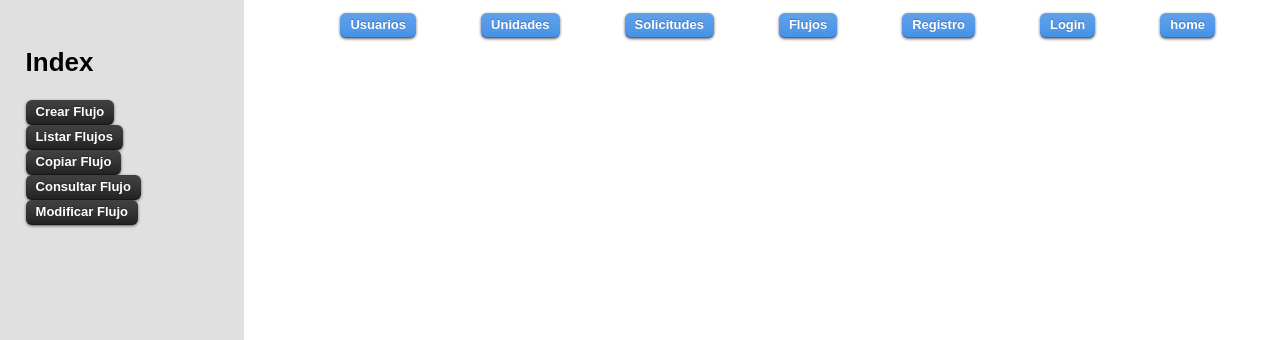
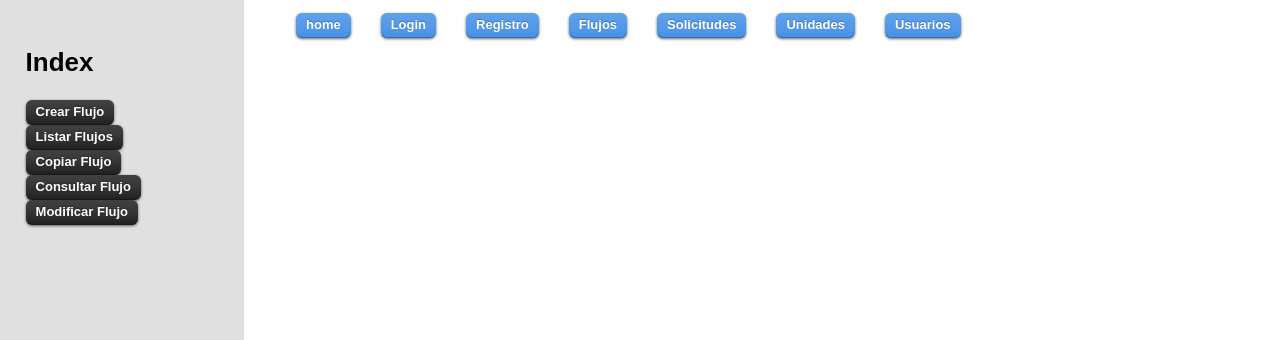
Before and after one commit to bishma-stornelli/flujosdetrabajo, a Django app: page /flujos/index/ in a window 1280 px wide. Shown: the part 235-575 px from the top of the page. Run offline with Django 3.2, Linux system fonts and the light colour scheme.

Commit message:
Arreglado un poco el css

```diff
--- a/static_and_base/static/flujo.css
+++ b/static_and_base/static/flujo.css
@@ -48,14 +48,16 @@ div#submenu {
 
 }
 
+ul#top_menu {
+    margin-left: 20%;
+}
 
-
-div#wrap li {
-    float: right;
+ul#top_menu li {
+    float: left;
     text-align: center;
-    display:inline;
-    margin-right: 65px;
-    }
+    display: block;
+    margin-right: 30px;
+}
 
 div#contenido {
     margin-top: 0%;
@@ -107,6 +109,13 @@ ul.messages li {
   font-size: 11px ;
 }
 
+div#submenu a {
+  font-size: 13px;
+  font-weight: bold;
+  line-height: 1;
+  text-shadow: 0 -1px 1px rgba(0,0,0,0.25);
+}
+
  /* botones medianos */
 .button, .button:visited,.medium.button, .medium.button:visited {
   font-size: 13px;
--- a/static_and_base/templates/base.html
+++ b/static_and_base/templates/base.html
@@ -17,11 +17,7 @@
         <div id="submenu">
             {% block submenu %}{% endblock %}
         </div>
-        {% if user.is_staff %}
-        <div id="admin">
-            <ul><li> <a href="admin/" class="medium button blue">Admin Site</a></li></ul>
-        </div>
-        {% endif %}
+
         <div id="wrap">
 	  {% if messages %}
             <ul class="messages">
@@ -30,8 +26,9 @@
                 {% endfor %}
             </ul>
         {% endif %}
+
                 {% block menu %}
-                <ul>
+                    <ul id="top_menu">
                     <li><a href="/" class="medium button blue">home</a></li>
                     {% if user.is_authenticated %}
                         <li><a href="/usuarios/logout/" class="medium button blue">Logout</a></li>
@@ -43,9 +40,11 @@
                     <li><a href="/solicitudes/index/" class="medium button blue">Solicitudes</a></li>
                     <li><a href="/unidades/index/" class="medium button blue">Unidades</a></li>
                     <li><a href="/usuarios/index/" class="medium button blue">Usuarios</a></li>
+                    {% if user.is_staff %}
+                        <li> <a href="admin/" class="medium button blue">Admin Site</a></li>
+                    {% endif %}
                     </ul>
                 {% endblock %}
-
 
 
 
```
Lines whose indentation alone changed are shown as unchanged.
